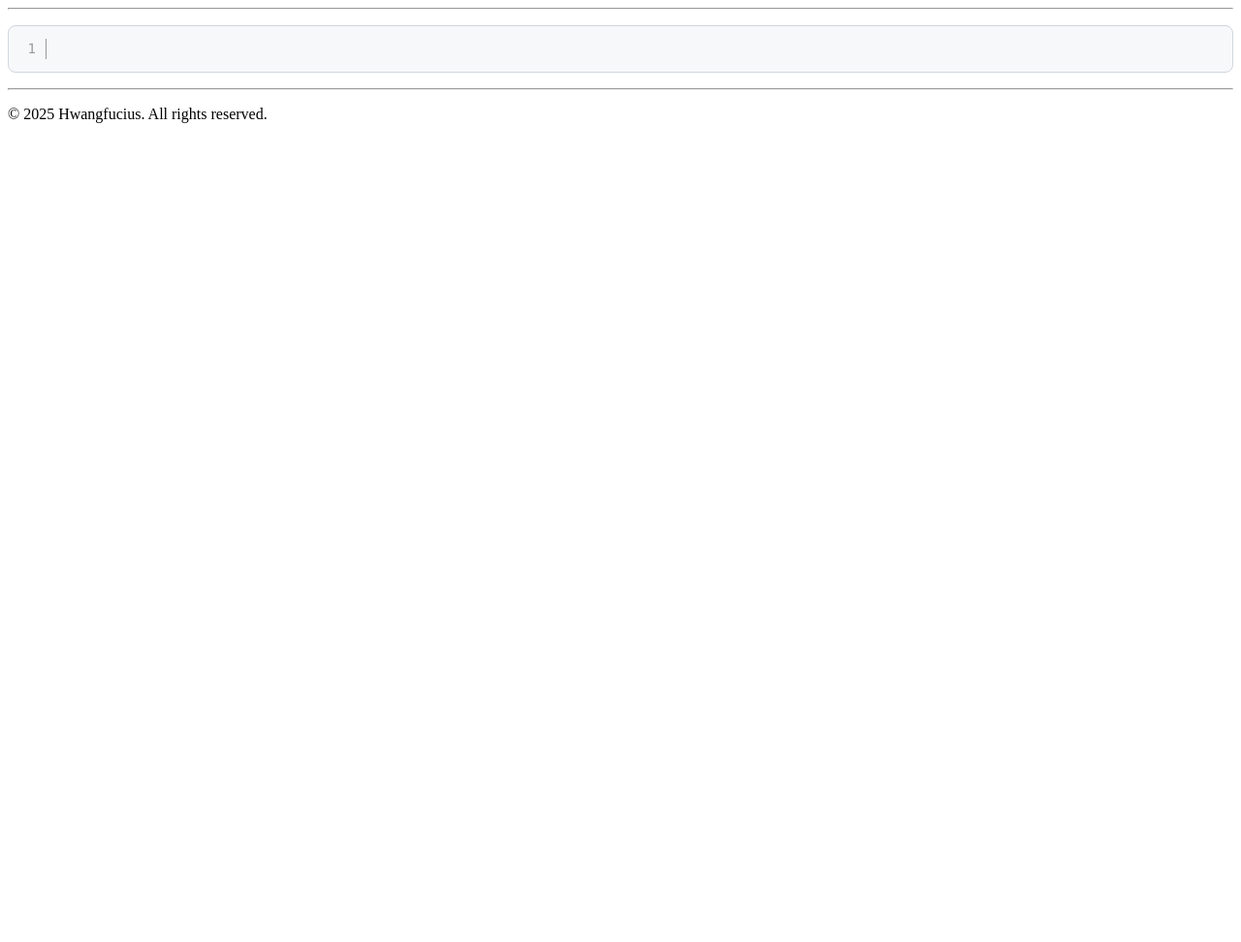
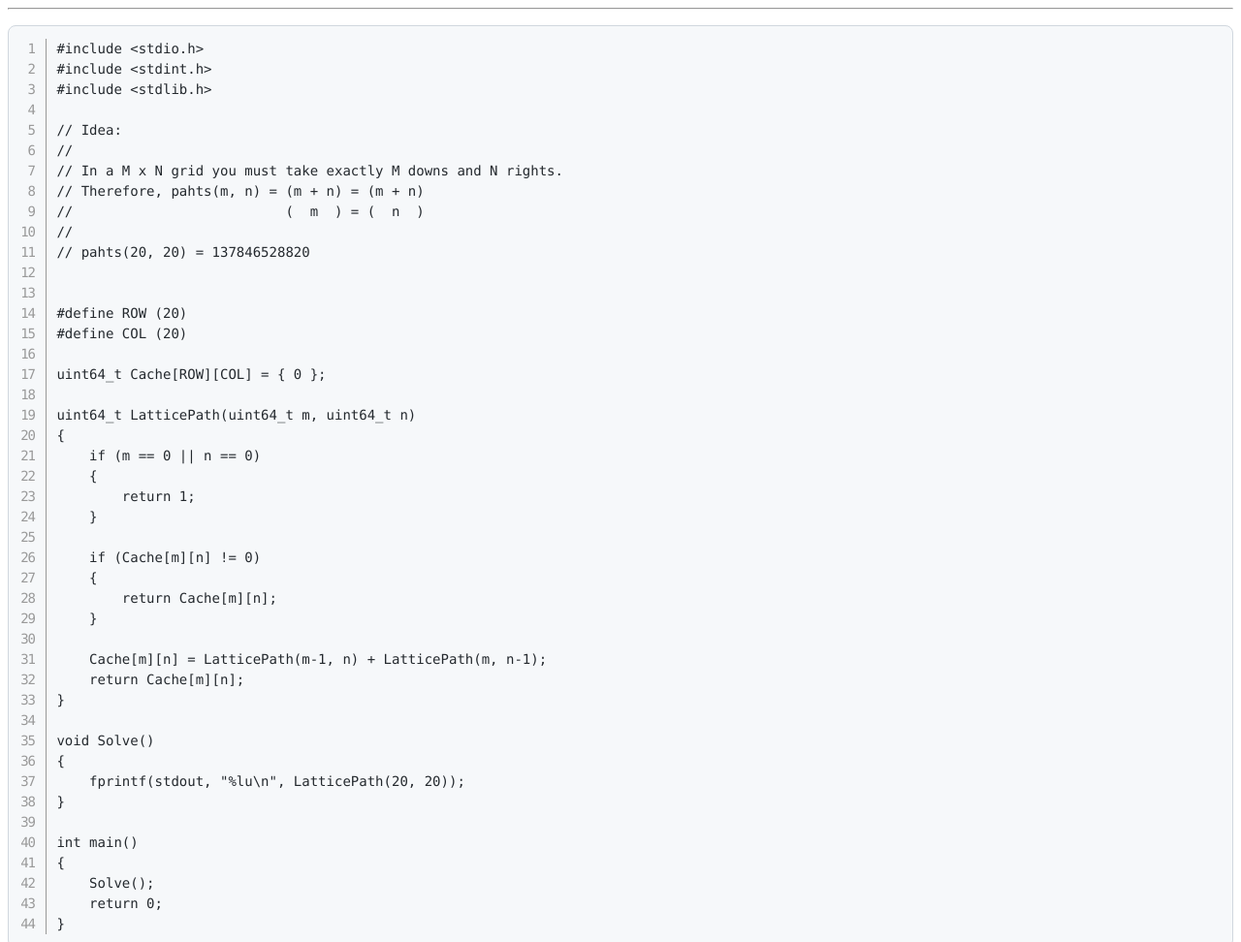
Before and after one commit to hwang-fu/project-euler, a website: page docs/15.html in a window 1280 px wide. Shown: the top 972 px of the page at 97% size. Before the commit the page ends 800 px from the top, so only its background shows below. Drawn offline with nearby package versions, Linux system fonts and the light colour scheme.

Commit message:
docs(15): C

```diff
--- a/docs/15.html
+++ b/docs/15.html
@@ -121,7 +121,50 @@
 
 
 <!-- * * * * * * * * * * * * * * -->
-<pre><code class="language-c line-numbers">
+<pre><code class="language-c line-numbers">#include &lt;stdio.h&gt;
+#include &lt;stdint.h&gt;
+#include &lt;stdlib.h&gt;
+
+// Idea:
+//
+// In a M x N grid you must take exactly M downs and N rights.
+// Therefore, pahts(m, n) = (m + n) = (m + n)
+//                          (  m  ) = (  n  )
+//
+// pahts(20, 20) = 137846528820
+
+
+#define ROW (20)
+#define COL (20)
+
+uint64_t Cache[ROW][COL] = { 0 };
+
+uint64_t LatticePath(uint64_t m, uint64_t n)
+{
+    if (m == 0 || n == 0)
+    {
+        return 1;
+    }
+
+    if (Cache[m][n] != 0)
+    {
+        return Cache[m][n];
+    }
+
+    Cache[m][n] = LatticePath(m-1, n) + LatticePath(m, n-1);
+    return Cache[m][n];
+}
+
+void Solve()
+{
+    fprintf(stdout, "%lu\n", LatticePath(20, 20));
+}
+
+int main()
+{
+    Solve();
+    return 0;
+}
 </code></pre>
 <!-- * * * * * * * * * * * * * * -->
 
```
